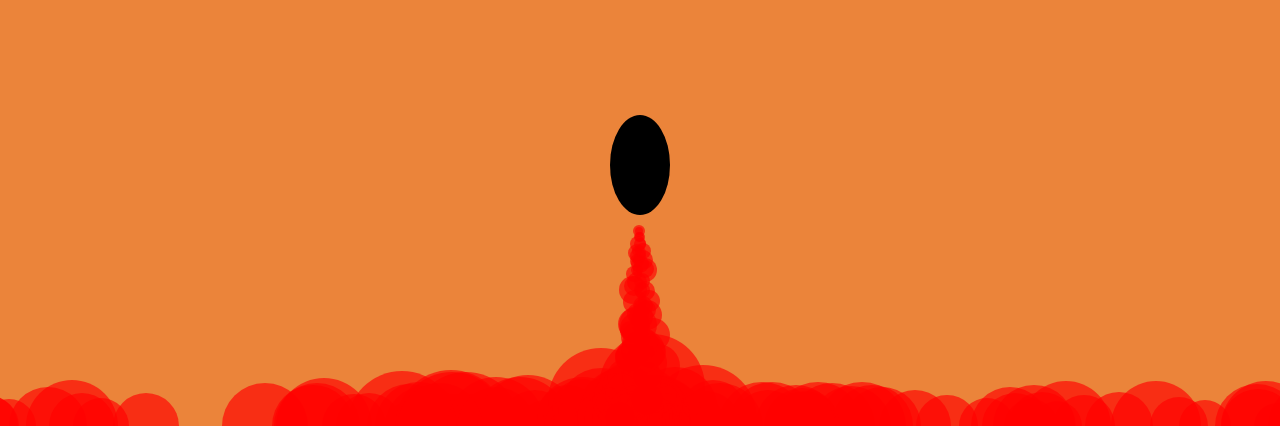
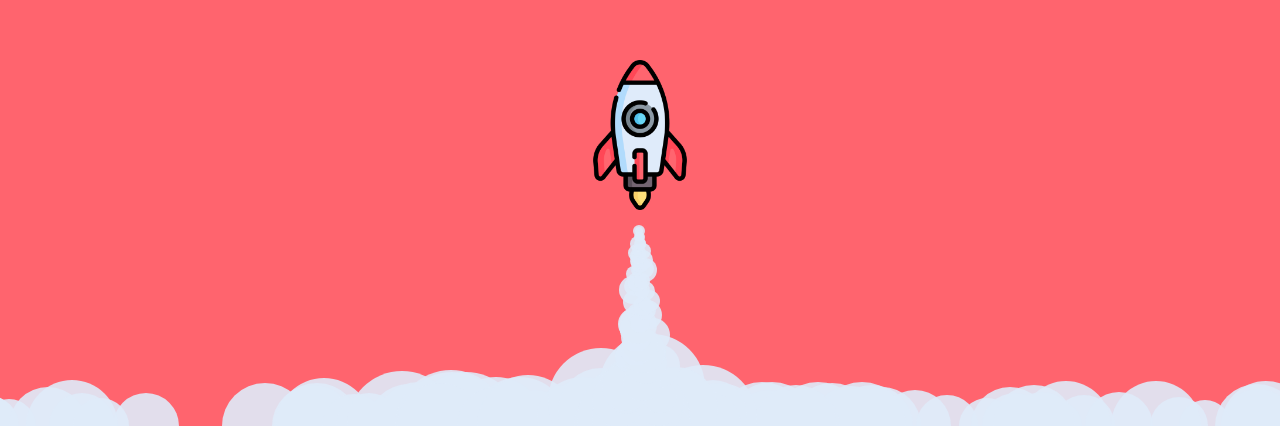
Before and after one commit to iphong/rocket-launch-animation, a plain HTML site: page index.html in a window 1280 px wide. Shown: the part 374-804 px from the top of the page. Drawn offline with Linux system fonts and the light colour scheme.

Commit message:
Update color and cover image

```diff
--- a/index.html
+++ b/index.html
@@ -11,16 +11,16 @@
 		}
 		#rocket {
 			position: fixed;
-			background-color: rgb(0, 0, 0);
-			width: 60px;
-			height: 100px;
-			border-radius: 50%;
+			background-image: url(./rocket.png);
+			background-size: contain;
+			width: 150px;
+			height: 150px;
 		}
 		#canvas {
-			background-color: rgb(235, 132, 58);
+			background-color: #ff646e;
 		}
 		#canvas.faded {
-			background-color: rgb(255, 0, 0);
+			background-color: #dfebfa;
 			transition: all 5s;
 		}
 	</style>
--- a/main.js
+++ b/main.js
@@ -62,7 +62,7 @@ void function () {
 		if (p.pos.y - p.size > canvas.height || p.pos.y + p.size <= 0) return this
 		ctx.beginPath()
 		ctx.arc(Math.round(p.pos.x), Math.round(p.pos.y), Math.round(p.radius), 0, 360)
-		ctx.fillStyle = 'rgba(255,0,0,0.65)'
+		ctx.fillStyle = 'rgb(223, 235, 250, 0.9)'
 		ctx.fill()
 	}
 
```
Also changed, not shown: cover.png, rocket.png (added).
